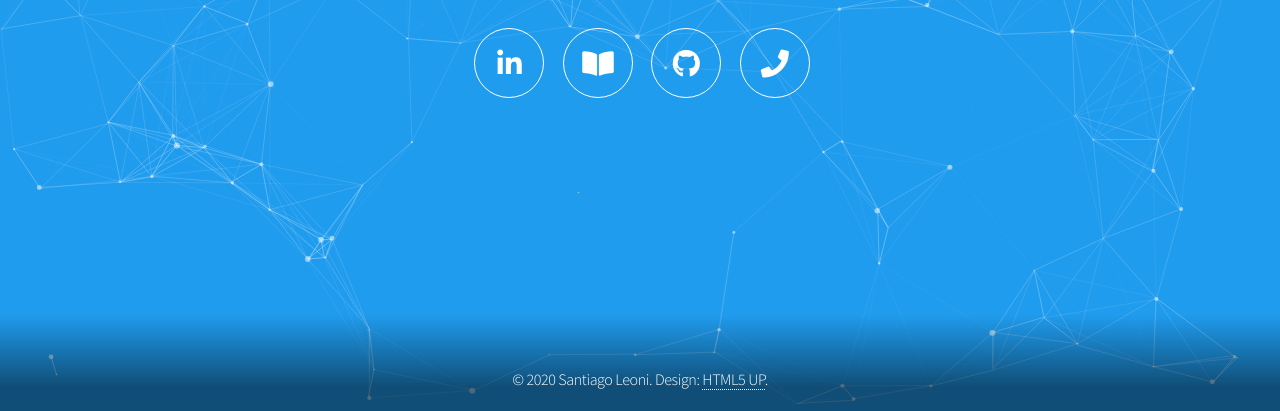
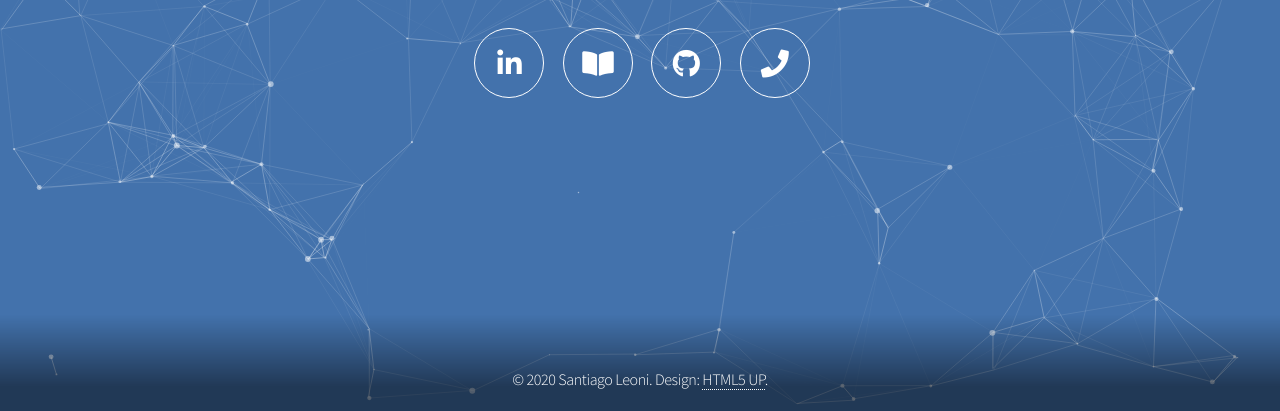
Before and after one commit to santsleo/my-web, a plain HTML site: page public/index.html in a window 1280 px wide. Shown: the part 389-800 px from the top of the page. Drawn offline with Linux system fonts and the light colour scheme; a web font is replaced by a local one.

Commit message:
bg change

```diff
--- a/public/assets/css/main.css
+++ b/public/assets/css/main.css
@@ -2,11 +2,6 @@
 @import url("fontawesome-all.min.css");
 @import url('https://fonts.googleapis.com/css2?family=Shadows+Into+Light+Two&display=swap');
 
-/*
-	Aerial by HTML5 UP
-	html5up.net | @ajlkn
-	Free for personal and commercial use under the CCA 3.0 license (html5up.net/license)
-*/
 
 html, body, div, span, applet, object,
 iframe, h1, h2, h3, h4, h5, h6, p, blockquote,
@@ -210,28 +205,11 @@ input, select, textarea {
 		width: 100%;
 	}
 
-/* BG */
-
-	/* #bg {
-
-		background: #348cb2;
-		height: 100%;
-		left: 0;
-		opacity: 1;
-		position: fixed;
-		top: 0;
-	}
-
-	#bg {
-		background-size: 2250px auto;
-		width: 6750px;
-	} */
-
 /* Particles! */
 	#particles-js{
 		width: 100%;
 		height: 100%;
-		background-color: #209CEE;
+		background-color: #4372AC;
 		background-image: url('');
 		background-size: cover;
 		background-position: 50% 50%;
@@ -643,6 +621,7 @@ input, select, textarea {
 		position: absolute;
 		text-align: center;
 		width: 100%;
+		font-size: medium;
 	}
 
 
```
Also changed, not shown: public/icons/android-chrome-192x192.png, public/icons/android-chrome-512x512.png, public/icons/apple-touch-icon.png, public/icons/favicon-16x16.png, public/icons/favicon-32x32.png, public/icons/favicon.ico, 2 other files.
